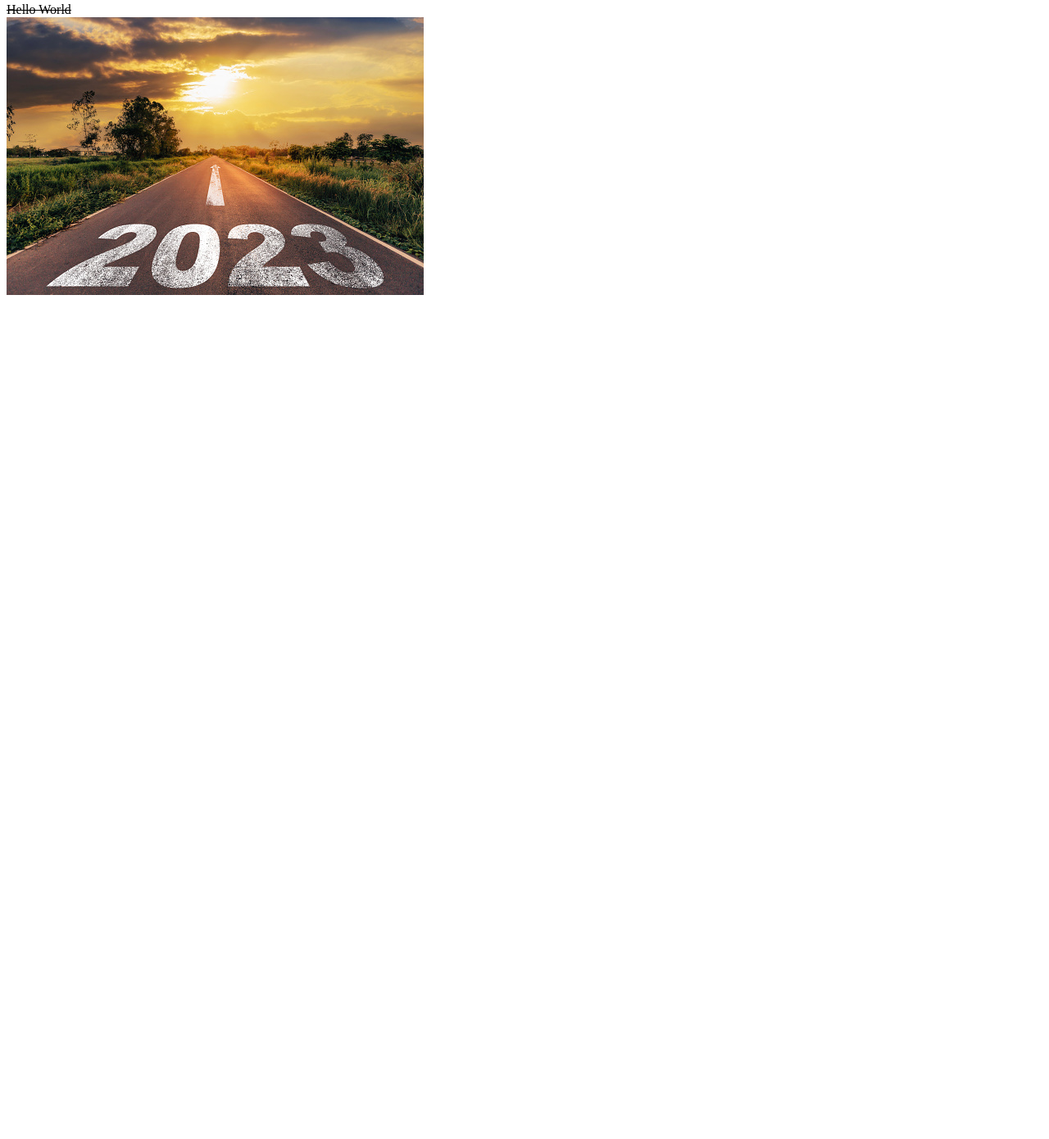
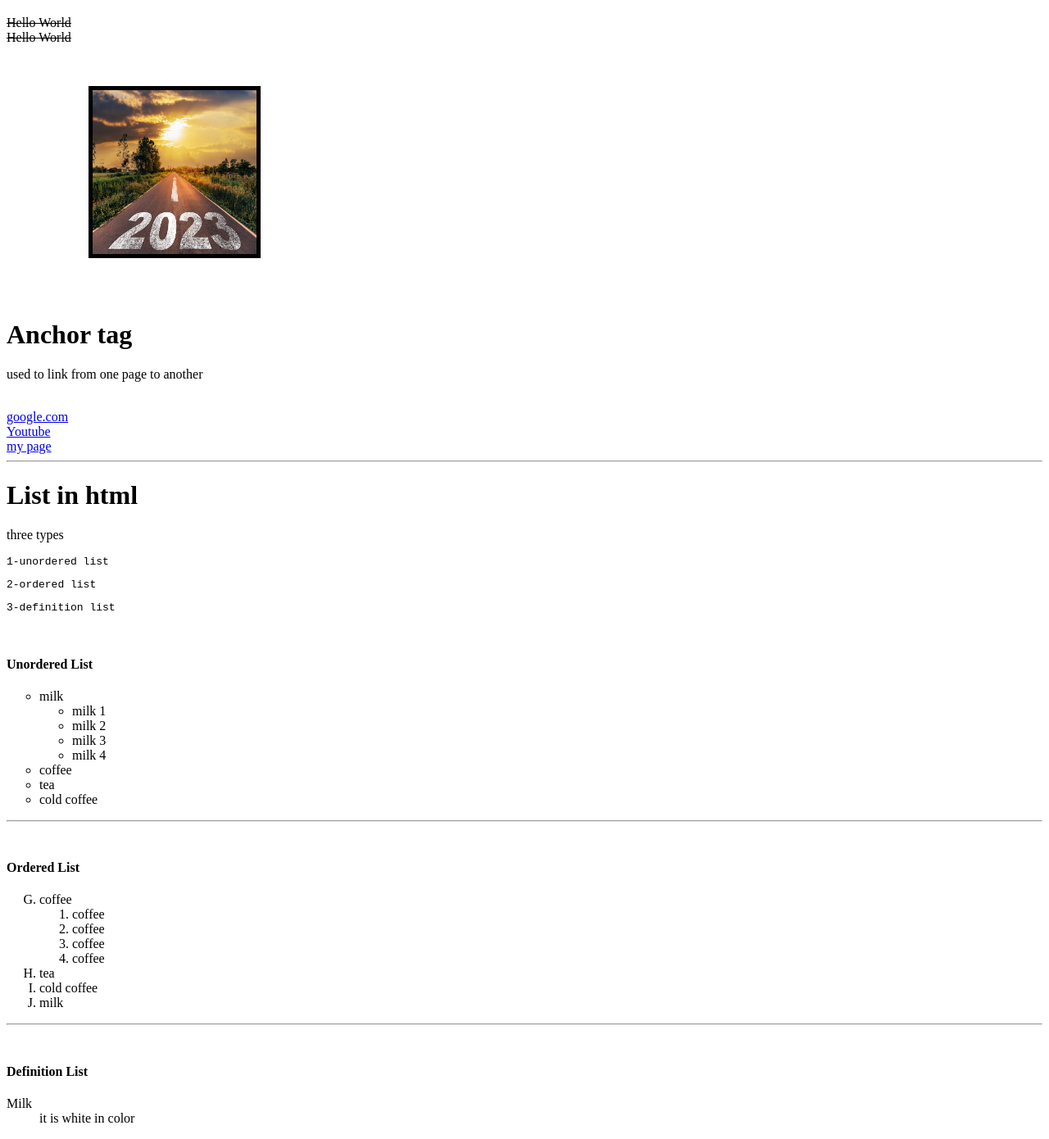
Before and after one commit to Anubhav-Jain05/HTML-CSS, a plain HTML site: page index.html in a window 1280 px wide. Shown: the part 443-1833 px from the top of the page at 82% size. Before the commit the page ends 815 px from the top, so only its background shows below. Drawn offline with Linux system fonts and the light colour scheme.

Commit message:
types of list tag

```diff
--- a/index.html
+++ b/index.html
@@ -7,6 +7,8 @@
     <title>Document</title>
 </head>
 <body>
+    <p id="linkpage">bhwdjkdbkdhjbdkjdhmbdljhdnwbdjldjfkhddjbkdhwldjbe,kfhwefk,hfjwfh.jkfhl.jfkeflj</p>
+
     <h1> Bold tags</h1>
     <b>Hello World</b><br>
     <strong>Hello world</strong>
@@ -25,7 +27,65 @@
     <del>Hello World</del><br>
 
 
-    <img src="image.jpg">
+    <img src="image.jpg" alt="image.jpg" border="5" title="sun rise" width="200" height="200" hspace="100" vspace="50">
+
+    <h1>Anchor tag</h1>
+    <p> used to link from one page to another</p><br>
+    <a href="https://www.google.com/">google.com</a><br>
+    <a href="https://www.youtube.com/" target="_blank">Youtube </a> <!-- _blank is used to open the page to a new tab and
+                                                                         _self is used to open page on the same page -->
+    <br>
+    <a href="#linkpage" >my page</a><!--it is also used to link the page -->
+    <!--<p id="linkpage">bhwdjkdbkdhjbdkjdhmbdljhdnwbdjldjfkhddjbkdhwldjbe,kfhwefk,hfjwfh.jkfhl.jfkeflj</p>-->
+    <br>
+    <hr>
+
+    <h1>List in html</h1>
+    <p>three types </p>
+    <pre>1-unordered list</pre>
+    <pre>2-ordered list</pre>
+    <pre>3-definition list</pre>
+
+    <br>
+
+    <h4>Unordered List</h4>
+    <ul type="circle"> <!-- if we not use the circle or disc, by default is show the bullet-->
+        <li>milk
+            <ul>
+                <li>milk 1</li>
+                <li>milk 2</li>
+                <li>milk 3</li>
+                <li>milk 4</li>
+            </ul>
+        </li>
+        <li>coffee</li>
+        <li>tea</li>
+        <li>cold coffee</li>
+    </ul>
+    <hr>
+    <br>
+    <h4>Ordered List</h4>
+    <ol type="A" start="7"><!--we also use 1 in type and G  use in start(type="1" start="G") -->
+        <li>coffee</li>
+        <ol>
+            <li>coffee</li>
+            <li>coffee</li>
+            <li>coffee</li>
+            <li>coffee</li>
+        </ol>
+        <li>tea</li>
+        <li>cold coffee</li>
+        <li>milk</li>
+    </ol>
+    <hr> <br>
+    <h4>Definition List</h4>
+    <dl>
+        <dt>Milk</dt><!--definition term-->
+        <dd>it is white in color</dd><!--definition describe-->
+    </dl>
+
+
+
 
     <!--git remote add origin https://github.com/Anubhav-Jain05/HTML-CSS.git
 git branch -M main
```
